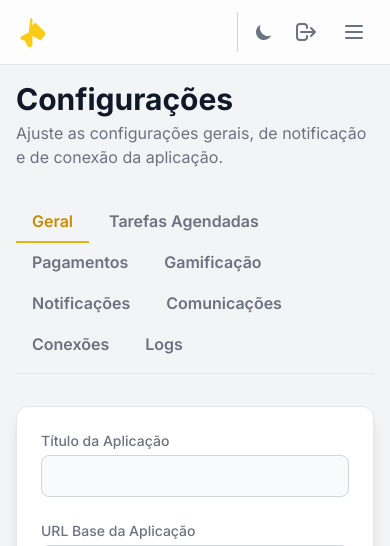
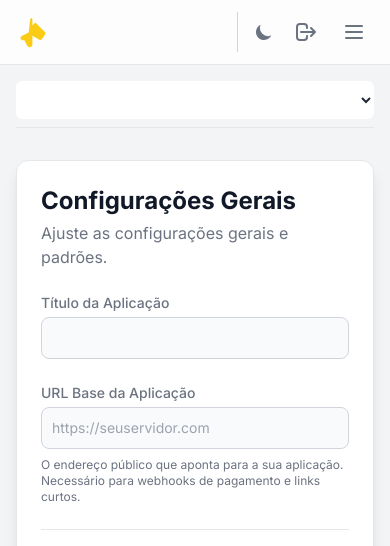
Before and after one commit to ClankJake/Painel-Plex, a Python web app: template app/templates/settings.html in a window 390 px wide. Shown: the top 546 px of the page. Run offline with Jinja, Linux system fonts and the light colour scheme; the template is opened without the code that fills it: most values are stand-ins (such as "Sample title", 1, 10 or a date in 2020); grey boxes labelled with a size stand in for pictures from a placeholder-image service; lists and menus that the app fills with data are empty; style sheets or scripts are compiled from the project's sources; some libraries are stand-ins or nearby versions.

Commit message:
Update settings.html

```diff
--- a/app/templates/settings.html
+++ b/app/templates/settings.html
@@ -3,17 +3,21 @@
 {% block title %}{{ _('Configurações') }} - {{ app_title }}{% endblock %}
 
 {% block content %}
-<header class="flex flex-col md:flex-row justify-between items-start md:items-center mb-8 gap-4">
-    <div>
-        <h2 class="text-3xl font-bold text-gray-900 dark:text-white">{{ _('Configurações') }}</h2>
-        <p class="text-gray-500 dark:text-gray-400 mt-1">{{ _('Ajuste as configurações gerais, de notificação e de conexão da aplicação.') }}</p>
-    </div>
-</header>
 
 <form id="settingsForm" class="max-w-4xl mx-auto space-y-8">
 
+    <!-- Container for both tab navigation types -->
     <div class="border-b border-gray-200 dark:border-gray-700">
-        <nav id="main-tabs" class="flex flex-wrap gap-x-1 sm:gap-x-2 pb-2">
+        <!-- Dropdown for small screens -->
+        <div class="md:hidden mb-2">
+             <label for="main-tabs-select" class="sr-only">{{ _('Selecionar Seção') }}</label>
+             <select id="main-tabs-select" name="main-tabs-select" class="block w-full rounded-md border-gray-300 dark:border-gray-600 bg-white dark:bg-gray-800 py-2 pl-3 pr-10 text-base focus:border-yellow-500 focus:outline-none focus:ring-yellow-500 sm:text-sm dark:text-gray-200">
+                <!-- Options will be populated by JS -->
+             </select>
+        </div>
+
+        <!-- Horizontal tabs for medium screens and up -->
+        <nav id="main-tabs" class="hidden md:flex flex-wrap gap-x-1 sm:gap-x-2 pb-2">
             <button type="button" data-tab="geral" class="tab-button active">{{ _('Geral') }}</button>
             <button type="button" data-tab="tarefas" class="tab-button">{{ _('Tarefas Agendadas') }}</button>
             <button type="button" data-tab="pagamentos" class="tab-button">{{ _('Pagamentos') }}</button>
@@ -29,6 +33,10 @@
         <!-- Aba Geral -->
         <div id="tab-geral" class="tab-content active">
             <div class="bg-white dark:bg-gray-800/50 p-6 rounded-xl shadow-lg border border-gray-200 dark:border-gray-700 space-y-6">
+                <div>
+                    <h2 class="text-2xl font-bold text-gray-900 dark:text-white">{{ _('Configurações Gerais') }}</h2>
+                    <p class="text-gray-500 dark:text-gray-400 mt-1">{{ _('Ajuste as configurações gerais e padrões.') }}</p>
+                </div>
                 <div>
                     <label for="APP_TITLE" class="block text-sm font-medium text-gray-500 dark:text-gray-400">{{ _('Título da Aplicação') }}</label>
                     <input type="text" id="APP_TITLE" class="mt-1 block w-full p-2.5 text-sm rounded-lg border bg-gray-50 border-gray-300 text-gray-900 focus:ring-yellow-500 focus:border-yellow-500 dark:bg-gray-700 dark:border-gray-600 dark:text-white">
@@ -66,6 +74,11 @@
         <div id="tab-tarefas" class="tab-content">
              <div class="bg-white dark:bg-gray-800/50 p-6 rounded-xl shadow-lg border border-gray-200 dark:border-gray-700 space-y-6">
                 <div>
+                    <h2 class="text-2xl font-bold text-gray-900 dark:text-white">{{ _('Configurações de Tarefas Agendadas') }}</h2>
+                    <p class="text-gray-500 dark:text-gray-400 mt-1">{{ _('Configure e habilite para executar tarefas regulares de manutenção de forma automática.') }}</p>
+                </div>
+                <div class="mt-4 pt-3 space-y-2">
+                    <h4 class="font-semibold text-lg text-gray-800 dark:text-gray-200">{{ _('Envio de Notificações e Bloqueio') }}</h4>
                     <label for="EXPIRATION_NOTIFICATION_TIME" class="block text-sm font-medium text-gray-500 dark:text-gray-400">{{ _('Hora para Enviar Notificações de Vencimento') }}</label>
                     <input type="time" id="EXPIRATION_NOTIFICATION_TIME" class="mt-1 block max-w-xs p-2.5 text-sm rounded-lg border bg-gray-50 border-gray-300 text-gray-900 focus:ring-yellow-500 focus:border-yellow-500 dark:bg-gray-700 dark:border-gray-600 dark:text-white">
                     <p class="text-xs text-gray-500 dark:text-gray-400 mt-2">{{_('A verificação de vencimentos será executada diariamente a esta hora.')}}</p>
@@ -134,7 +147,11 @@
         <!-- Aba Pagamentos -->
         <div id="tab-pagamentos" class="tab-content">
             <div class="bg-white dark:bg-gray-800/50 p-6 rounded-xl shadow-lg border border-gray-200 dark:border-gray-700">
-                <div class="space-y-6">
+                <div>
+                    <h2 class="text-2xl font-bold text-gray-900 dark:text-white">{{ _('Configurações Pagamentos') }}</h2>
+                    <p class="text-gray-500 dark:text-gray-400 mt-1">{{ _('Configure e habilite Sistema Pagmamento.') }}</p>
+                </div>
+                <div class="mt-8 pt-6 border-t border-gray-200 dark:border-gray-600 space-y-6">
                     <div>
                         <label for="PAYMENT_LINK_GRACE_PERIOD_DAYS" class="block text-sm font-medium text-gray-500 dark:text-gray-400">{{ _('Período de Carência para Link de Pagamento (dias)') }}</label>
                         <input type="number" id="PAYMENT_LINK_GRACE_PERIOD_DAYS" class="mt-1 block w-full p-2.5 text-sm rounded-lg border bg-gray-50 border-gray-300 text-gray-900 focus:ring-yellow-500 focus:border-yellow-500 dark:bg-gray-700 dark:border-gray-600 dark:text-white" min="0">
@@ -345,7 +362,11 @@
         <!-- Aba Notificações -->
         <div id="tab-notificacoes" class="tab-content">
             <div class="bg-white dark:bg-gray-800/50 p-6 rounded-xl shadow-lg border border-gray-200 dark:border-gray-700">
-                <div class="border-b border-gray-200 dark:border-gray-700 mb-6">
+                <div>
+                    <h2 class="text-2xl font-bold text-gray-900 dark:text-white">{{ _('Configurações de Notificações') }}</h2>
+                    <p class="text-gray-500 dark:text-gray-400 mt-1">{{ _('Configure e habilite agentes de notificação.') }}</p>
+                </div>
+                <div class="mt-4 pt-3 border-b border-gray-200 dark:border-gray-700 mb-6">
                      <!-- Esta barra de abas tem poucas abas, por isso mantemos o overflow-x-auto -->
                      <nav id="notification-tabs" class="flex space-x-1 sm:space-x-2 overflow-x-auto no-scrollbar">
                         <button type="button" data-subtab="telegram" class="tab-button active">{{ _('Telegram') }}</button>
@@ -559,7 +580,11 @@
         <!-- Aba Conexões -->
         <div id="tab-conexoes" class="tab-content">
             <div class="bg-white dark:bg-gray-800/50 p-6 rounded-xl shadow-lg border border-gray-200 dark:border-gray-700">
-                <div class="space-y-4">
+                <div>
+                    <h2 class="text-2xl font-bold text-gray-900 dark:text-white">{{ _('Configurações Conexões') }}</h2>
+                    <p class="text-gray-500 dark:text-gray-400 mt-1">{{ _('Configure os dados de conexão com servidor Plex, Tautulli e Overseerr/Jellyseerr.') }}</p>
+                </div>
+                <div class="mt-8 pt-6 border-t border-gray-200 dark:border-gray-600 space-y-4">
                     <h4 class="text-lg font-semibold text-gray-800 dark:text-gray-200">{{ _('Plex') }}</h4>
                     <div>
                         <label for="plex_url_display" class="block text-sm font-medium text-gray-500 dark:text-gray-400">{{ _('URL do Servidor Plex') }}</label>
```
